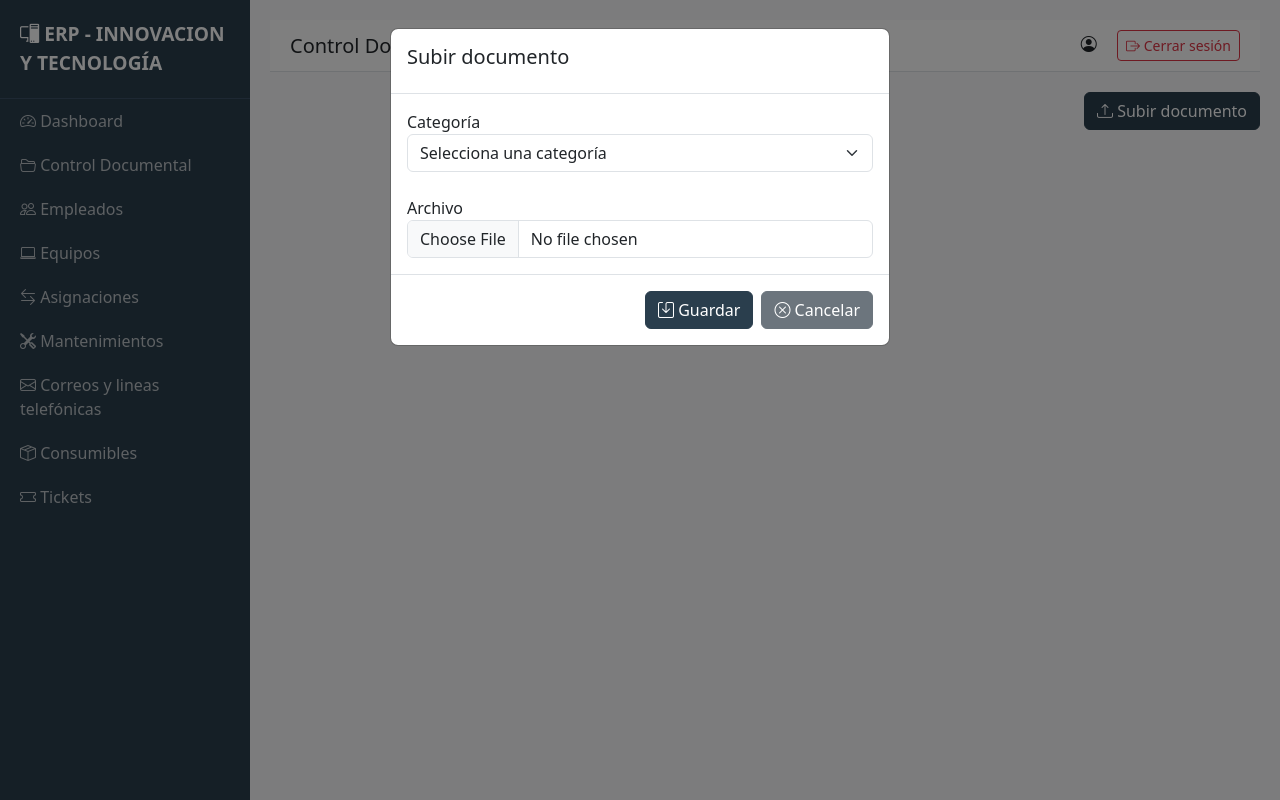
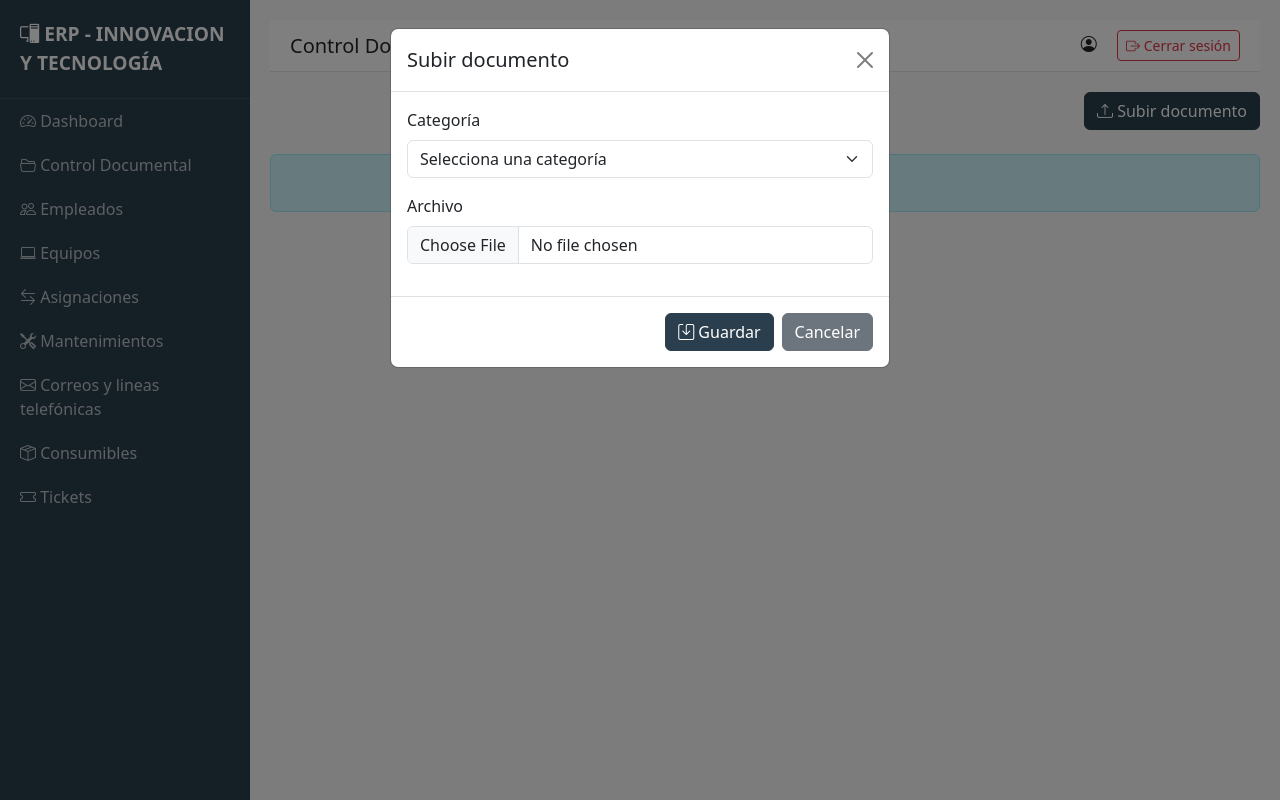
Before and after one commit to jesus2004-1234/ERP, a Django app: page /control_documental/documentos/ in a window 1280 px wide, after a click on "Subir documento". Run offline with Django 5.2, Linux system fonts and the light colour scheme; tables that the repository leaves empty hold one stand-in row (values such as "Sample post").

Commit message:
se pule la app de control documental

```diff
--- a/control_documental/models.py
+++ b/control_documental/models.py
@@ -46,7 +46,7 @@ class Documento(models.Model):
     estado = models.CharField(max_length=30, choices=Estado.choices, default=Estado.VIGENTE)
     archivo = models.FileField(upload_to=ruta_documento)
     activo = models.BooleanField(default=True)
-    fecha_carga = models.DateTimeField(auto_now_add=True)
+
 
     class Meta:
         verbose_name = "Documento"
--- a/control_documental/urls.py
+++ b/control_documental/urls.py
@@ -2,6 +2,8 @@ from django.urls import path
 from . import views
 
 urlpatterns = [
-    path('documentos/', views.lista, name='documentos_lista'),
+    path('documentos/', views.documentos_cit, name='documentos_lista'),
     path('documentos/cit/', views.documentos_cit, name='documentos_cit'),
+    path('documentos/ocultar/<int:pk>/', views.ocultar_documento, name='ocultar_documento'),
+    path('documentos/cambiar_estado/<int:pk>/', views.cambiar_estado_documento, name='cambiar_estado'),
 ]
--- a/control_documental/views.py
+++ b/control_documental/views.py
@@ -1,11 +1,57 @@
 from django.shortcuts import render, redirect
 from .models import Documento
+from django.shortcuts import get_object_or_404
 
-def lista(request):
-    documentos = Documento.objects.all()
-    return render(request, 'control_documental/lista.html', {'documentos': documentos})
-# Create your views here.
 
 def documentos_cit(request):
-    documentos = Documento.objects.filter(modulo=Documento.Modulo.CIT).order_by("nombre","categoria")
-    return render(request, 'control_documental/lista.html', {'documentos': documentos, 'titulo': 'Documentos de Innovacion y Tecnología', 'modulo': Documento.Modulo.CIT, 'categorias': Documento.Categoria.choices})
+
+    if request.method == "POST":
+
+        categoria = request.POST.get("categoria")
+        archivo = request.FILES.get("archivo")
+
+
+        if archivo and categoria:
+
+            Documento.objects.create(
+                modulo=Documento.Modulo.CIT,
+                categoria=categoria,
+                archivo=archivo,
+                nombre=archivo.name
+            )
+
+
+            return redirect("documentos_cit")
+
+
+    documentos = Documento.objects.filter(
+        modulo=Documento.Modulo.CIT,
+        activo=True
+    ).order_by(
+        "categoria",
+        "nombre"
+    )
+
+
+    return render(
+        request,
+        "control_documental/lista.html",
+        {
+            "documentos": documentos,
+            "categorias": Documento.Categoria.choices,
+            "titulo": "Documentos de Innovación y Tecnología"
+        }
+    )
+
+def ocultar_documento(request, pk):
+    documento = get_object_or_404(Documento, pk=pk)
+    documento.activo = False
+    documento.save()
+    return redirect("documentos_cit")
+
+def cambiar_estado_documento(request, pk):
+    documento = get_object_or_404(Documento, pk=pk)
+    if documento.estado == Documento.Estado.VIGENTE:
+        documento.estado = Documento.Estado.OBSOLETO
+    documento.save()
+    return redirect("documentos_cit")
--- a/templates/control_documental/lista.html
+++ b/templates/control_documental/lista.html
@@ -1,79 +1,421 @@
 {% extends 'base.html' %}
 
-{% block title %}Control Documental - ERP INNOVACION Y TECNOLOGIA{% endblock %}
-{% block menu_control_documental %}active{% endblock %}
-{% block page_title %}Control Documental{% endblock %}
+{% block title %}
+Control Documental - ERP INNOVACION Y TECNOLOGIA
+{% endblock %}
+
+
+{% block menu_control_documental %}
+active
+{% endblock %}
+
+
+{% block page_title %}
+Control Documental
+{% endblock %}
+
+
 
 {% block content %}
 
-<div class= "d-flex justify-content-end mb-3">
-    <button class="btn btn-primary" data-bs-toggle="modal" data-bs-target="#modalDocumento">
-        <i class="bi bi-upload"></i> Subir documento
+
+<!-- BOTÓN SUBIR DOCUMENTO -->
+
+<div class="d-flex justify-content-end mb-4">
+
+    <button class="btn btn-primary"
+            data-bs-toggle="modal"
+            data-bs-target="#modalDocumento">
+
+        <i class="bi bi-upload"></i>
+        Subir documento
+
     </button>
+
 </div>
 
-<div class="modal fade" id="modalDocumento">
+
+
+
+<!-- MODAL SUBIR DOCUMENTO -->
+
+<div class="modal fade"
+     id="modalDocumento"
+     tabindex="-1">
+
 
     <div class="modal-dialog">
 
+
         <div class="modal-content">
 
-            <form
-                method="POST"
-                enctype="multipart/form-data">
+
+            <form method="POST"
+                  enctype="multipart/form-data">
+
 
                 {% csrf_token %}
 
+
+
                 <div class="modal-header">
 
-                    <h5>Subir documento</h5>
+
+                    <h5 class="modal-title">
+                        Subir documento
+                    </h5>
+
+
+                    <button type="button"
+                            class="btn-close"
+                            data-bs-dismiss="modal">
+
+                    </button>
+
 
                 </div>
 
+
+
+
+
                 <div class="modal-body">
 
-                    <label>Categoría</label>
 
-                    <select
-                        name="categoria"
-                        class="form-select">
-                        <option value="">Selecciona una categoría</option>
-                        {% for valor,texto in categorias %}
+
+                    <div class="mb-3">
+
+
+                        <label class="form-label">
+                            Categoría
+                        </label>
+
+
+                        <select name="categoria"
+                                class="form-select"
+                                required>
+
+
+                            <option value="">
+                                Selecciona una categoría
+                            </option>
+
+
+
+                            {% for valor,texto in categorias %}
+
+
                             <option value="{{ valor }}">
+
                                 {{ texto }}
+
                             </option>
-                        {% endfor %}
 
-                    </select>
 
-                    <br>
+                            {% endfor %}
 
-                    <label>Archivo</label>
 
-                    <input
-                        type="file"
-                        name="archivo"
-                        class="form-control"
-                        required>
+                        </select>
+
+
+                    </div>
+
+
+
+
+
+                    <div class="mb-3">
+
+
+                        <label class="form-label">
+                            Archivo
+                        </label>
+
+
+                        <input type="file"
+                               name="archivo"
+                               class="form-control"
+                               required>
+
+
+                    </div>
+
+
 
                 </div>
 
+
+
+
+
                 <div class="modal-footer">
-                    <div class="d-flex gap-2">
-                        <button type="submit" class="btn btn-primary">
-                            <i class="bi bi-save"></i> Guardar
-                        </button>
-                        <button type="button" class="btn btn-secondary" data-bs-dismiss="modal">
-                            <i class="bi bi-x-circle"></i> Cancelar
-                        </button>
+
+
+                    <button type="submit"
+                            class="btn btn-primary">
+
+
+                        <i class="bi bi-save"></i>
+                        Guardar
+
+
+                    </button>
+
+
+
+
+                    <button type="button"
+                            class="btn btn-secondary"
+                            data-bs-dismiss="modal">
+
+
+                        Cancelar
+
+
+                    </button>
+
 
                 </div>
 
+
+
             </form>
+
 
         </div>
 
+
     </div>
 
+
 </div>
+
+
+
+
+
+
+
+<!-- LISTADO DE DOCUMENTOS -->
+
+
+<div class="row">
+
+
+
+{% for documento in documentos %}
+
+
+
+<div class="col-md-4 mb-4">
+
+
+
+    <div class="card shadow-sm h-100">
+
+
+
+        <div class="card-body d-flex flex-column">
+
+
+
+            <div class="text-center mb-3">
+
+
+                <i class="bi bi-file-earmark-text"
+                   style="font-size:45px;color:#2a3e4d">
+
+                </i>
+
+
+            </div>
+
+
+
+
+
+            <h5 class="card-title text-center">
+
+
+                {{ documento.nombre }}
+
+
+            </h5>
+
+            <p>
+
+
+                <strong>
+                    Estado:
+                </strong>
+
+
+                {% if documento.estado == "VIGENTE" %}
+
+
+                    <span class="badge bg-success">
+
+                        {{ documento.get_estado_display }}
+
+                    </span>
+
+
+                {% else %}
+
+
+                    <span class="badge bg-secondary">
+
+                        {{ documento.get_estado_display }}
+
+                    </span>
+
+
+                {% endif %}
+
+
+            </p>
+
+             <div class="mt-auto">
+
+
+
+
+
+                <!-- VER DOCUMENTO -->
+
+
+                <a href="{{ documento.archivo.url }}"
+                   class="btn btn-primary btn-sm">
+
+
+                    <i class="bi bi-eye"></i>
+
+                    Ver
+
+
+                </a>
+
+
+
+
+
+
+
+                <!-- CAMBIAR A OBSOLETO -->
+
+
+                {% if documento.estado == "VIGENTE" %}
+
+
+
+                <form method="POST"
+                      action="{% url 'cambiar_estado' documento.pk %}"
+                      class="d-inline">
+
+
+                    {% csrf_token %}
+
+
+
+                    <button type="submit"
+                            class="btn btn-warning btn-sm"
+                            onclick="return confirm('¿Está seguro de marcar este documento como obsoleto? Esta acción no se puede revertir.');">
+
+
+                        <i class="bi bi-exclamation-triangle"></i>
+
+                        Obsoleto
+
+
+                    </button>
+
+
+                </form>
+
+
+
+                {% endif %}
+
+
+
+
+
+
+
+                <!-- OCULTAR DOCUMENTO -->
+
+
+                <form method="POST"
+                      action="{% url 'ocultar_documento' documento.pk %}"
+                      class="d-inline">
+
+
+                    {% csrf_token %}
+
+
+
+                    <button type="submit"
+                            class="btn btn-danger btn-sm"
+                            onclick="return confirm('¿Desea eliminar este documento?');">
+
+
+                        <i class="bi bi-trash"></i>
+
+                        Eliminar
+
+
+                    </button>
+
+
+
+                </form>
+
+
+
+
+
+            </div>
+
+
+
+
+        </div>
+
+
+    </div>
+
+
+
+</div>
+
+
+
+
+
+{% empty %}
+
+
+
+
+<div class="col-12">
+
+
+    <div class="alert alert-info text-center">
+
+        No hay documentos disponibles.
+</div>
+
+
+
+
+{% endfor %}
+
+
+
+
+</div>
+
+
+
+
 {% endblock %}
--- a/templates/ti/equipos/lista.html
+++ b/templates/ti/equipos/lista.html
@@ -60,7 +60,6 @@
                     <th>Marca</th>
                     <th>Modelo</th>
                     <th>No. Serie</th>
-                    <th>Responsable</th>
                     <th>Estatus</th>
                     <th>Acciones</th>
                 </tr>
@@ -72,7 +71,6 @@
                     <td>{{ equipo.marca }}</td>
                     <td>{{ equipo.modelo }}</td>
                     <td>{{ equipo.numero_serie }}</td>
-                    <td>{{ equipo.responsable|default:"Sin responsable asignado" }}</td>
                     <td>
                         {% if equipo.estatus == 'Activo' %}
                             <span class="badge bg-success">{{ equipo.get_estatus_display }}</span>
```
Also changed, not shown: control_documental/migrations/0003_documento_activo.py (added), templates/control_documental/eliminar.html (deleted), ti/migrations/0022_auto_20260719_1025.py (added).
